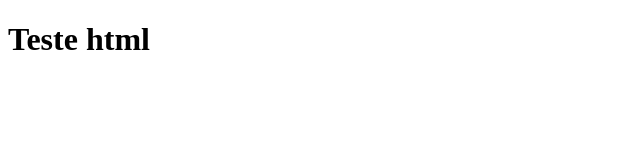
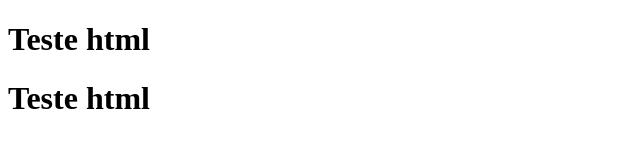
Before and after one commit to onlyjusttests/test, a plain HTML site: page index.html in a window 1280 px wide. Shown: the whole page, without its empty margins (0-640 px from the left). Drawn offline with Linux system fonts and the light colour scheme.

Commit message:
initial commit

```diff
--- a/index.html
+++ b/index.html
@@ -8,5 +8,6 @@
     </head>
     <body>
         <h1>Teste html</h1>
+        <h1>Teste html</h1>
     </body>
 </html>
```
